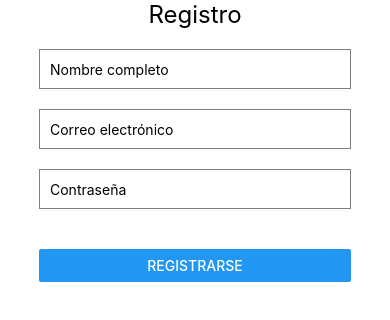
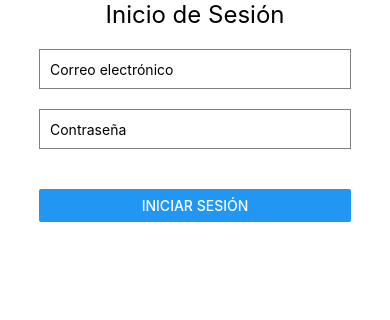
Before and after one commit to dylangf16/RestTEC, a React Native app in the folder AppMovil/: screen / in a window 390 px wide. Shown: the top 320 px of the page. Built offline with nearby package versions, Linux system fonts and the light colour scheme.

Commit message:
implementacion BD login

```diff
--- a/AppMovil/App.tsx
+++ b/AppMovil/App.tsx
@@ -6,7 +6,7 @@ import RegisterScreen from './src/screen/RegisterScreen';
 export default function App() {
   return (
     <View>
-      <RegisterScreen />
+      <LoginScreen />
     </View>
   );
 }
--- a/AppMovil/src/config/config.json
+++ b/AppMovil/src/config/config.json
@@ -1,3 +1,3 @@
 {
-  "ip": "owo"
+  "ip": "x"
 }
--- a/AppMovil/src/screen/LoginScreen.js
+++ b/AppMovil/src/screen/LoginScreen.js
@@ -1,21 +1,44 @@
 import React, { useState } from 'react';
 import { StyleSheet, Text, View, TextInput, Button, Alert, ScrollView } from 'react-native';
 import jsonData from '../../src/bd/usuarios.json'; // Import the JSON data from the new path
+import config from '../../src/config/config'; // Import the configuration file
+
+const ip = config.ip;
 
 export default function App() {
   const [email, setEmail] = useState('');
   const [password, setPassword] = useState('');
 
   const handleLogin = () => {
-    // Search for the user in the JSON data
-    const user = jsonData.usuarios.find(user => user.correo === email && user.contrasena === password);
+    // Prepare user data
+    const userData = {
+      correo: email,
+      contrasena: password
+    };
 
-    if (user) {
-      Alert.alert('¡Inicio de sesión exitoso!');
-      // Here you could redirect the user to the menu screen
-    } else {
-      Alert.alert('Error', 'Credenciales incorrectas');
-    }
+    // Send POST request to Flask server for login
+    fetch('http://'+ ip +':5000/login', {
+      method: 'POST',
+      headers: {
+        'Content-Type': 'application/json',
+      },
+      body: JSON.stringify(userData),
+    })
+      .then(response => {
+        if (response.ok) {
+          // Redirect to the next page upon successful login
+          // Add your redirection logic here
+          // For example:
+          // navigation.navigate('NextPage');
+          Alert.alert('Inicio de sesion', 'Se ha iniciado sesion con exito.');
+        } else {
+          Alert.alert('Error', 'Correo electrónico o contraseña incorrectos.');
+        }
+      })
+      .catch(error => {
+        console.error('Error:', error);
+        Alert.alert('Error', 'Hubo un problema al intentar iniciar sesión.');
+      });
   };
 
   return (
```
Also changed, not shown: 2 other files (tests, documents, lock files or other folders).
